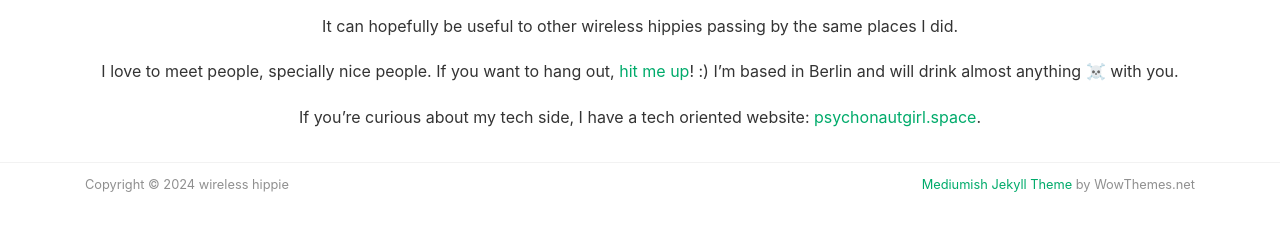
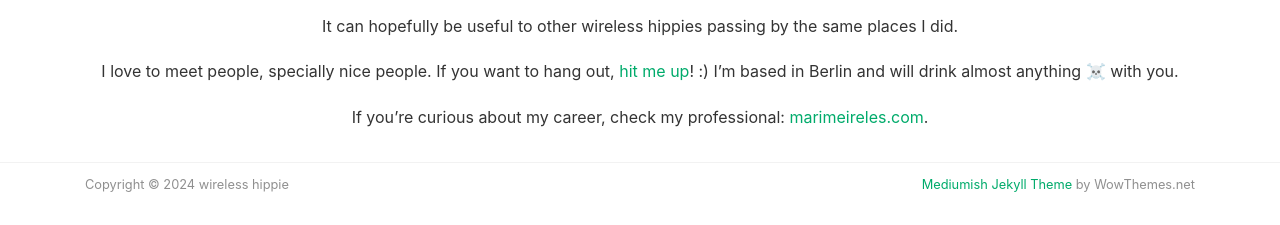
Before and after one commit to wireless-hippie/wireless-hippie.github.io, a Jekyll site: the page built from _pages/about.md, in a window 1280 px wide and 1131 px high. Shown: the part 903-1128 px from the top of the window. Built offline with Jekyll 4.4.1, drawn with Linux system fonts in a browser that asks for light colours; nearby versions of some CDN libraries.

Commit message:
update bio add orgs to post

```diff
--- a/_pages/about.md
+++ b/_pages/about.md
@@ -22,9 +22,9 @@
 {: refdef}
 
 {:refdef: style="text-align: center;"}
-I love to meet people, specially nice people. If you want to hang out, [hit me up](mailto:mariana@psychonautgirl.space)! :) I'm based in Berlin and will drink almost anything ☠️ with you.
+I love to meet people, specially nice people. If you want to hang out, [hit me up](mailto:marianameireles@protonmail.com)! :) I'm based in Berlin and will drink almost anything ☠️ with you.
 {: refdef}
 
 {:refdef: style="text-align: center;"}
-If you're curious about my tech side, I have a tech oriented website: [psychonautgirl.space](https://psychonautgirl.space).
+If you're curious about my career, check my professional: [marimeireles.com](https://marimeireles.com).
 {: refdef}
```
Also changed, not shown: _posts/2024-05-28-developing-nations.md (+2 -0 lines).
